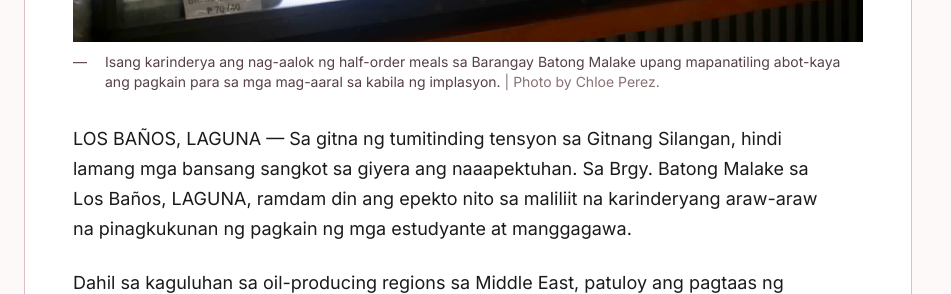
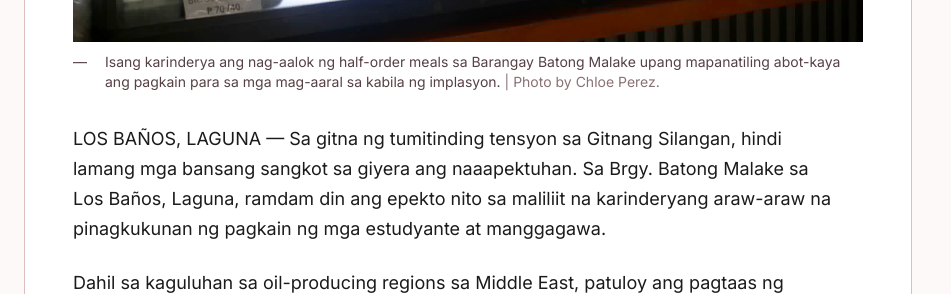
Before and after one commit to DrawdEA/news-article, a Next.js app: page / in a window 1280 px wide. Shown: the part 980-1274 px from the top of the page, without its empty margins (0-951 px from the left). Built offline with nearby package versions, Linux system fonts and the light colour scheme.

Commit message:
Adjust Laguna capitalization

```diff
--- a/app/page.tsx
+++ b/app/page.tsx
@@ -50,7 +50,7 @@ const storyBlocks: StoryBlockData[] = [
   {
     kind: "paragraph",
     text:
-      "LOS BAÑOS, LAGUNA — Sa gitna ng tumitinding tensyon sa Gitnang Silangan, hindi lamang mga bansang sangkot sa giyera ang naaapektuhan. Sa Brgy. Batong Malake sa Los Baños, LAGUNA, ramdam din ang epekto nito sa maliliit na karinderyang araw-araw na pinagkukunan ng pagkain ng mga estudyante at manggagawa."
+      "LOS BAÑOS, LAGUNA — Sa gitna ng tumitinding tensyon sa Gitnang Silangan, hindi lamang mga bansang sangkot sa giyera ang naaapektuhan. Sa Brgy. Batong Malake sa Los Baños, Laguna, ramdam din ang epekto nito sa maliliit na karinderyang araw-araw na pinagkukunan ng pagkain ng mga estudyante at manggagawa."
   },
   {
     kind: "paragraph",
```
